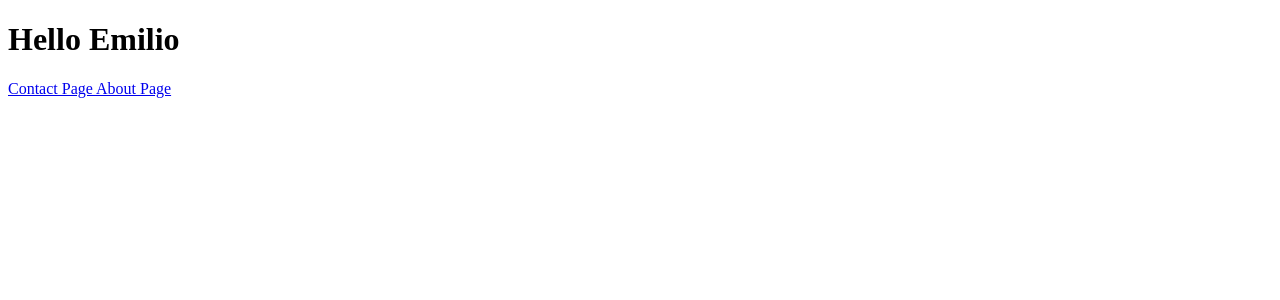
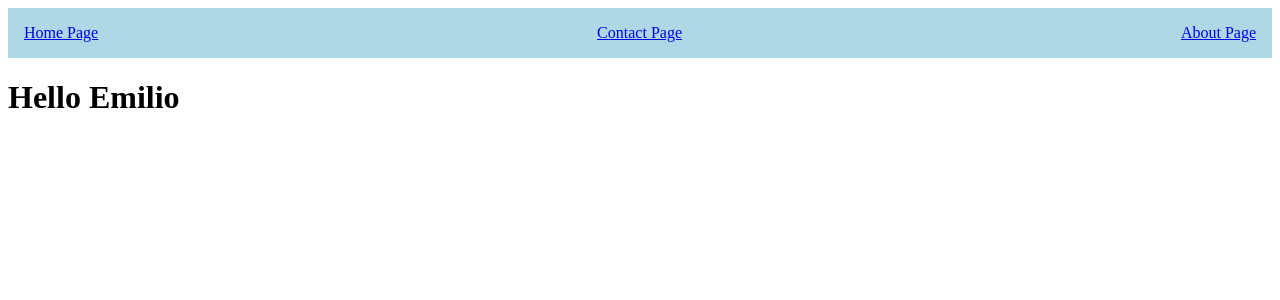
Before and after one commit to emiliojosecalvo/first-next-app, a Next.js app: page / in a window 1280 px wide. Shown: the top 300 px of the page. Built offline with nearby package versions, Linux system fonts and the light colour scheme.

Commit message:
Navbar component

```diff
--- /dev/null
+++ b/components/Navbar.js
@@ -0,0 +1,19 @@
+import Link from 'next/link';
+
+const Navbar = () => {
+    const styles = {
+        display: 'flex',
+        justifyContent: 'space-between',
+        padding: '1rem',
+        background: 'lightblue'
+    }
+    return (
+        <div style={styles}>
+            <Link href='/'><a>Home Page </a></Link>
+            <Link href='/contact'><a>Contact Page </a></Link>
+            <Link href='/about'><a>About Page </a></Link>
+        </div>
+    )
+}
+
+export default Navbar;
--- a/pages/about.js
+++ b/pages/about.js
@@ -1,5 +1,8 @@
+import Navbar from "../components/Navbar";
+
 const aboutPage = () => (
     <div>
+        <Navbar />
         <h1>This is the aboutPage</h1>
     </div>
 )
--- a/pages/contact.js
+++ b/pages/contact.js
@@ -1,5 +1,9 @@
+import Navbar from "../components/Navbar";
+
+
 const contactPage = () => (
     <div>
+        <Navbar />
         <h1>This is the contactPage</h1>
     </div>
 )
--- a/pages/index.js
+++ b/pages/index.js
@@ -1,11 +1,10 @@
-import Link from 'next/link';
+import Navbar from "../components/Navbar";
 
 const Index = () => {
     return (
         <div>
+            <Navbar />
             <h1>Hello Emilio</h1>
-            <Link href='/contact'><a>Contact Page </a></Link>
-            <Link href='/about'><a>About Page </a></Link>
         </div>
     )
 }
```
Also changed, not shown: 1 other file (tests, documents, lock files or other folders).
